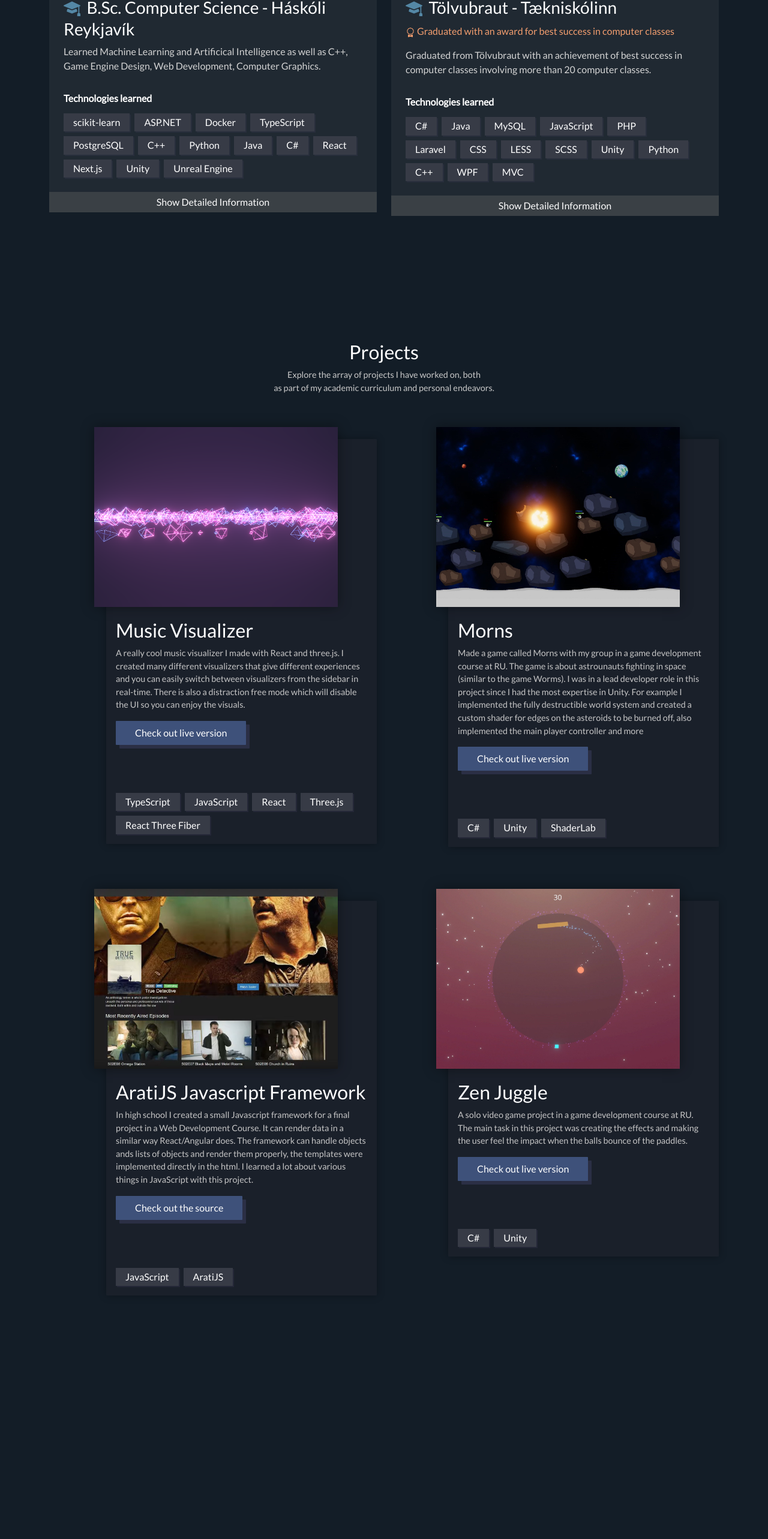
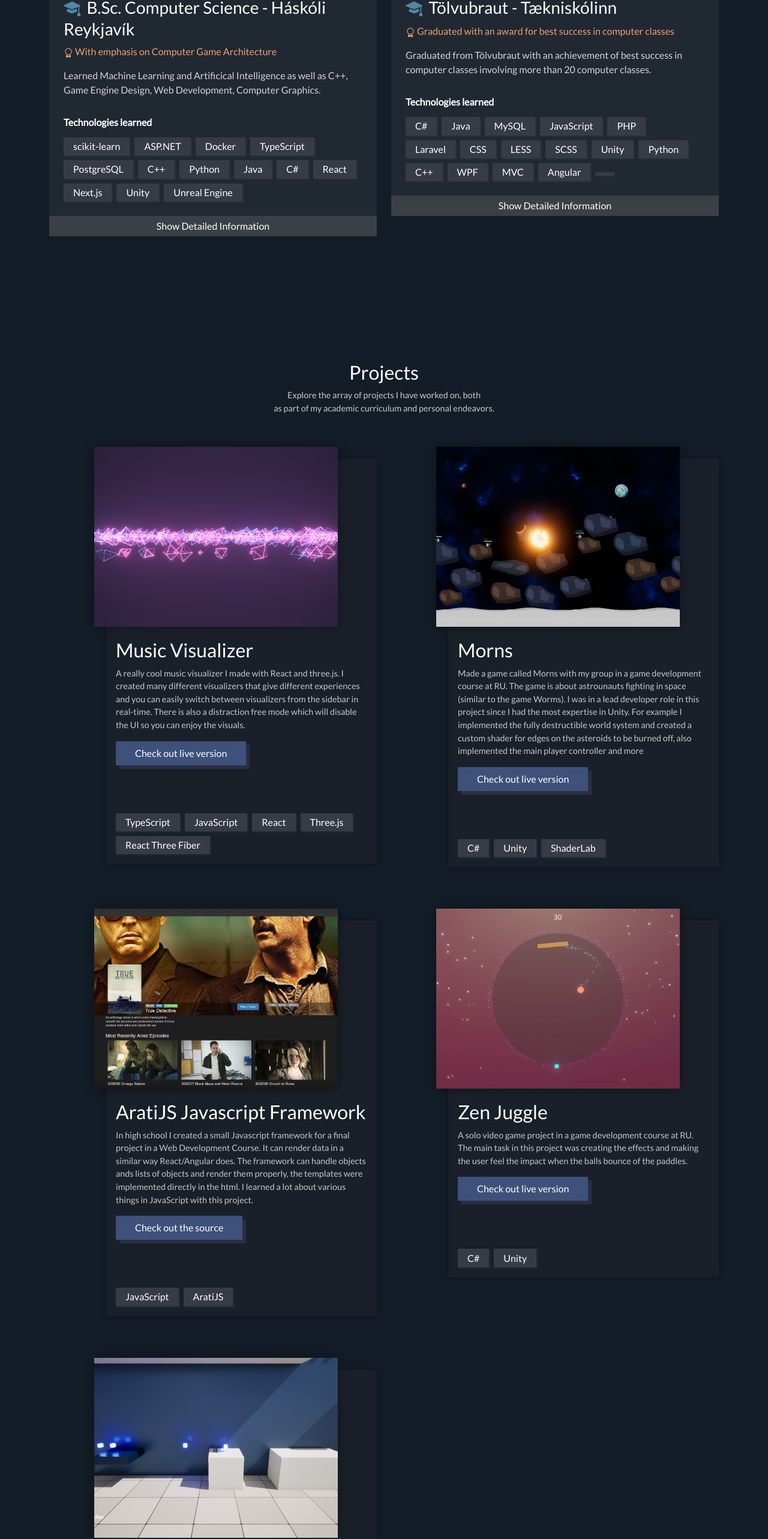
Before and after one commit to RegAse/portfolio-2024, a React (Create React App) app: page / in a window 1280 px wide. Shown: the part 982-3548 px from the top of the page at 60% size. Before the commit the page ends 3366 px from the top, so only its background shows below. Built offline with nearby package versions, Linux system fonts and the light colour scheme.

Commit message:
Added ue project

```diff
--- a/src/data/data.js
+++ b/src/data/data.js
@@ -51,7 +51,7 @@ export const data = {
                     tags: ["React"],
                 },
             ],
-            awards: [],
+            awards: [{ id: 0, title: "With emphasis on Computer Game Architecture" }],
             courses: [
                 {id: 0, name: "Tölvuhögun", description: ""},
                 {id: 1, name: "Forritun", description: ""},
@@ -85,7 +85,7 @@ export const data = {
             id: 1,
             title: "Tölvubraut - Tækniskólinn",
             description: "Graduated from Tölvubraut with an achievement of best success in computer classes involving more than 20 computer classes.",
-            tags: ["C#", "Java", "MySQL", "JavaScript", "PHP", "Laravel", "CSS", "LESS", "SCSS", "Unity", "Python", "C++", "WPF", "MVC"],
+            tags: ["C#", "Java", "MySQL", "JavaScript", "PHP", "Laravel", "CSS", "LESS", "SCSS", "Unity", "Python", "C++", "WPF", "MVC", "Angular", ""],
             projects: [
                 {
                     id: 0,
@@ -199,6 +199,21 @@ export const data = {
             source: "",
             tags: ["C#", "Unity"],
         },
+        {
+            id: 5,
+            title: "Platformer Game (UE C++)",
+            description: "Created a simple platformer game for a project in Programming with C++ at RU. I implemented a weapon swapping system and focused on learning how to use C++ with Unreal Engine. Since the course was all about C++ I implemented everything through C++ code and did not use the blueprint system. I learned a lot about Unreal Engine while working on this project and really enjoyed working on it.",
+            cover: "./images/ue-game.jpeg",
+            course: "GCDD Course",
+            video: "./videos/ue-game.mp4",
+            images: [
+                { source: "./images/ue-game.jpg" },
+                { source: "./images/rIYElmeL8O.jpg" }
+            ],
+            link: "https://gudmunduraxel.itch.io/platformer-game?secret=YoBO5q3fc1IkvudMhMAm5vYT4",
+            source: "",
+            tags: ["Unreal Engine", "C++"],
+        },
     ],
     technologies: [
         {
```
Also changed, not shown: public/images/ue-game.jpg (added), 1 other file (tests, documents, lock files or other folders).
